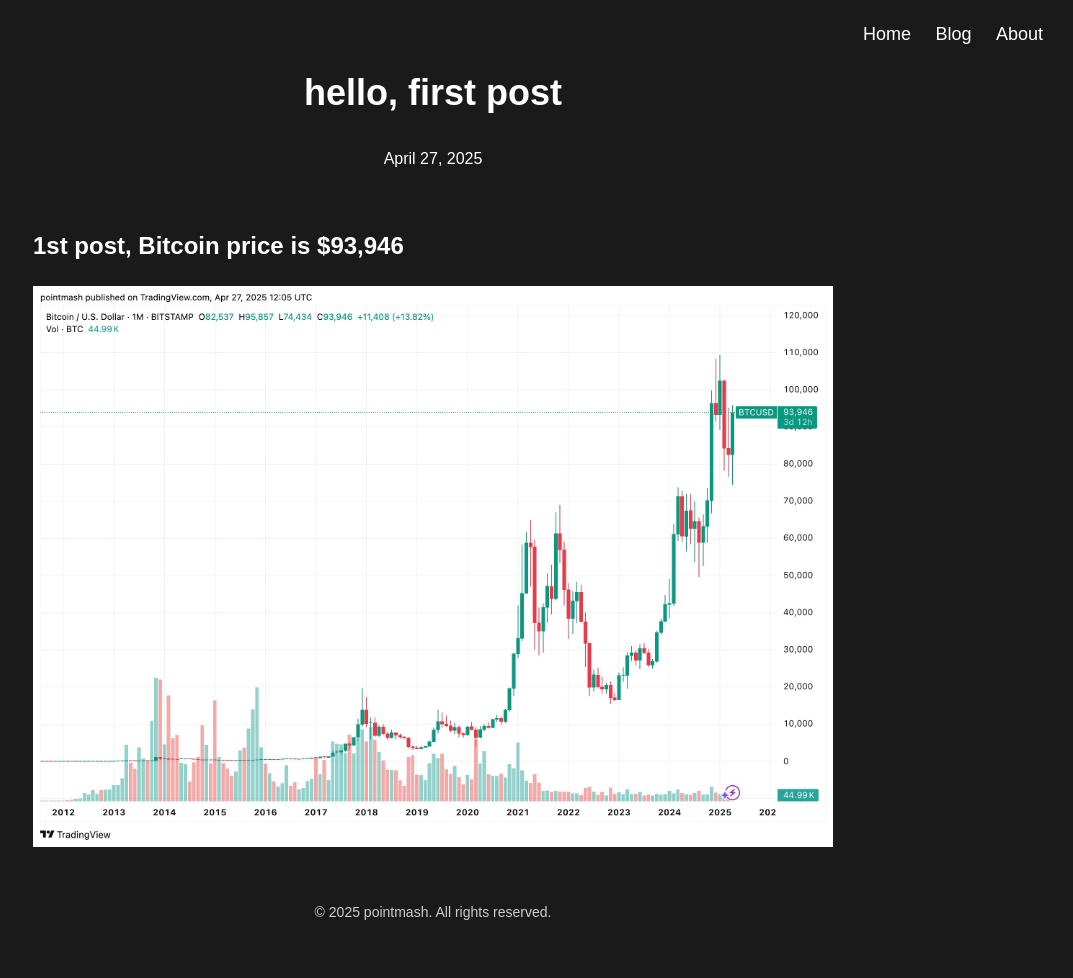
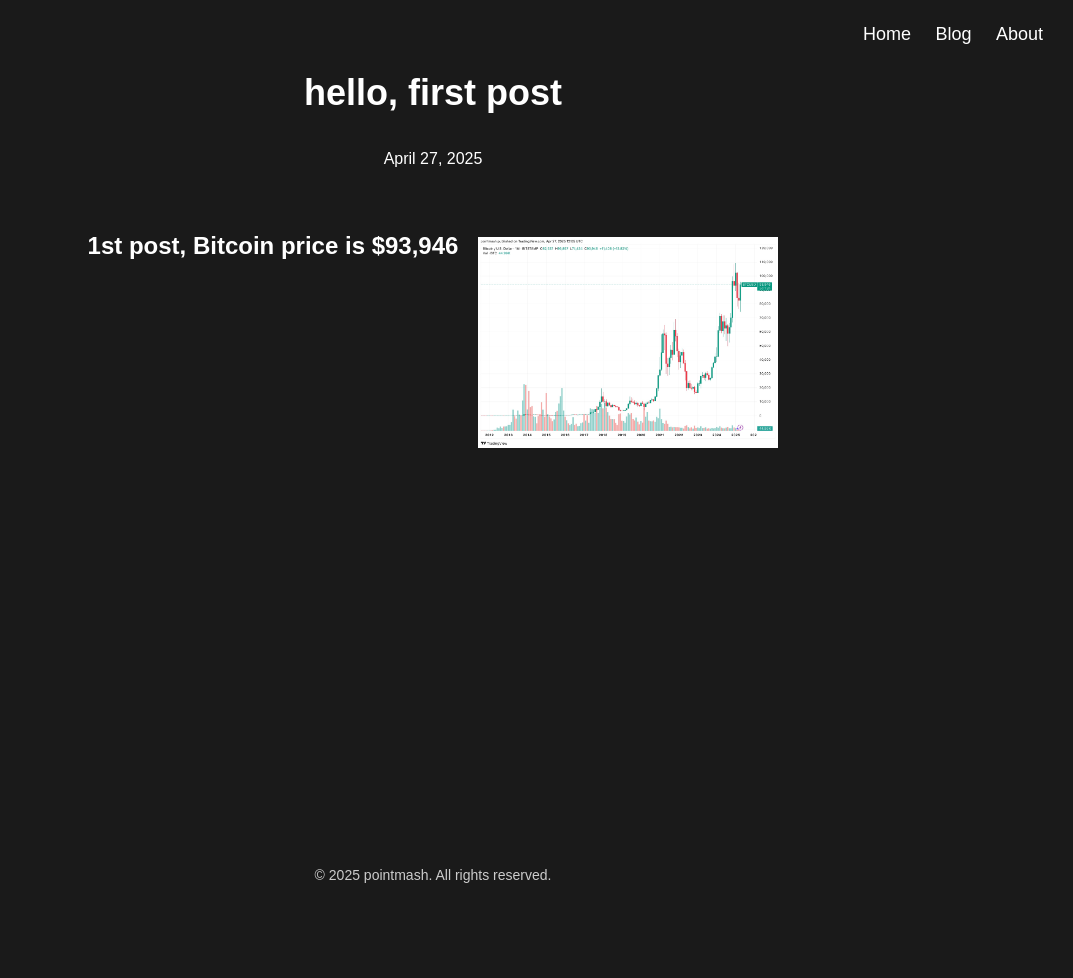
Before and after one commit to pointmash/pointmash.github.io, a Jekyll site: the page built from _posts/2025-04-27-hello.md, in a window 1280 px wide. Shown: the whole page, without its empty margins (207-1280 px from the left). Built offline with Jekyll 4.4.1, drawn with Linux system fonts in a browser that asks for light colours; after the commit the page ends 940 px from its top, so only the background shows below that.

```diff
--- a/_layouts/post.html
+++ b/_layouts/post.html
@@ -15,6 +15,8 @@
             color: #ffffff;
             font-family: Arial, sans-serif;
             line-height: 1.6;
+            /* Added */
+            font-size: 16px; /* Set a consistent base font size */
              /* Added */
             display: flex;
             flex-direction: column;
@@ -38,6 +40,16 @@
             height: auto;
             display: block;
             margin: 20px 0;
+        }
+        /* Added: Style for images to enable text wrapping */
+        .content img {
+            float: right; /* Float image to the right */
+            width: 300px; /* Set a width for the image */
+            margin: 10px 0 10px 20px; /* Add spacing: top, right, bottom, left */
+        }
+        /* Added: Clearfix to ensure text after the image starts on a new line */
+        .content p:nth-of-type(2) {
+            clear: right; /* Clear the float after the second paragraph */
         }
         nav {
             position: absolute;
```
